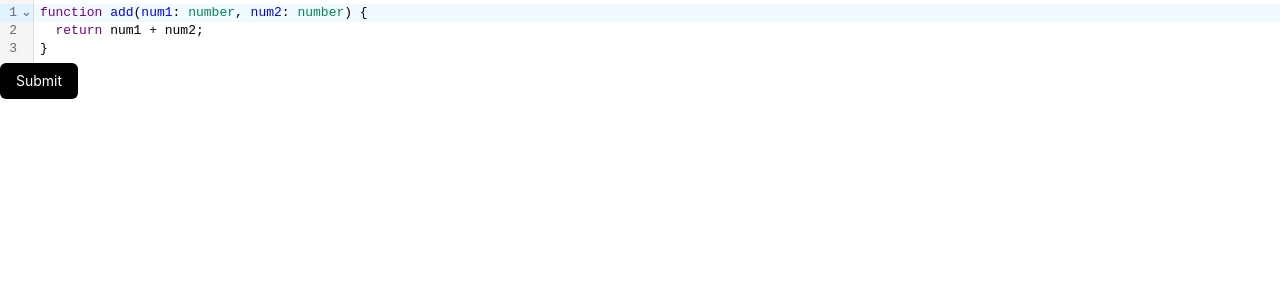
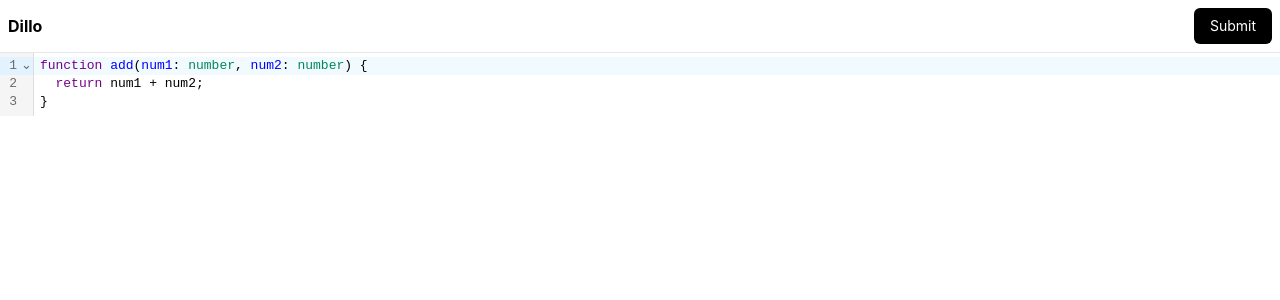
Before and after one commit to unknown/dillo, a React (Vite) app: page / in a window 1280 px wide. Shown: the top 300 px of the page. Built offline with nearby package versions, Linux system fonts and the light colour scheme; no server answers; a web font is replaced by a local one.

Commit message:
Small style improvements

```diff
--- a/src/App.tsx
+++ b/src/App.tsx
@@ -7,8 +7,9 @@ import type { ReactCodeMirrorRef, StateEffect } from "@uiw/react-codemirror";
 import { highlightEffect, highlightField } from "./extensions/highlighter";
 import { astField, updateASTEffect } from "./extensions/ast";
 import type { Highlight } from "./extensions/highlighter";
-import { wordHover } from "./extensions/tooltip";
+import { dilloTooltip } from "./extensions/tooltip";
 import { getASTNodeProbs, getASTNodes } from "./utils/ast";
+import type { ASTNodeWithProbs } from "./utils/ast";
 import { getLogProbs } from "./utils/openai";
 
 const initialCode = `function add(num1: number, num2: number) {
@@ -22,20 +23,9 @@ function App() {
   const refs = useRef<ReactCodeMirrorRef>({});
 
   return (
-    <div className="w-full min-h-screen">
-      <CodeMirror
-        ref={refs}
-        value={code}
-        extensions={[
-          wordHover,
-          highlightField,
-          astField,
-          javascript({ typescript: true }),
-        ]}
-        onChange={(value) => {
-          setCode(value);
-        }}
-      />
+    <div className="w-full min-h-screen flex flex-col">
+      <div className="flex gap-2 items-center justify-between p-2 border-b flex-wrap">
+        <h2 className="font-bold">Dillo</h2>
         <button
           className="bg-black text-white px-4 py-2 rounded-md text-sm"
           disabled={isLoading}
@@ -57,30 +47,22 @@ function App() {
 
             const nodes = getASTNodes(refs.current.view.state);
             const astNodeProbs = getASTNodeProbs(code, nodes, logprobs);
-          const effects: StateEffect<Highlight>[] = [];
-
-          refs.current.view.dispatch({
-            effects: [updateASTEffect.of(astNodeProbs)],
-          });
+            const effects: StateEffect<Highlight | ASTNodeWithProbs[]>[] = [
+              updateASTEffect.of(astNodeProbs),
+            ];
 
             for (const astNodeProb of astNodeProbs) {
               const { node, prob, possible } = astNodeProb;
 
-            const filteredPossible = possible.filter(
-              ([token]) => token.trim().replace(/(\r\n|\n|\r)/gm, "").length > 0
-            );
-
               // TODO: investigate when this happens
-            if (filteredPossible.length === 0 || node.from >= node.to) {
+              if (possible.length === 0 || node.from >= node.to) {
                 console.error(node);
                 continue;
               }
 
               const selectedProb = Math.exp(prob);
-            const maxProb = Math.exp(filteredPossible[0][1]);
+              const maxProb = Math.exp(possible[0][1]);
               const hue = (selectedProb * 120).toString(10);
-
-            console.log(code.substring(node.from, node.to), filteredPossible);
 
               effects.push(
                 highlightEffect.of({
@@ -99,6 +81,20 @@ function App() {
           Submit
         </button>
       </div>
+      <CodeMirror
+        ref={refs}
+        value={code}
+        extensions={[
+          astField,
+          highlightField,
+          dilloTooltip(),
+          javascript({ typescript: true }),
+        ]}
+        onChange={(value) => {
+          setCode(value);
+        }}
+      />
+    </div>
   );
 }
 
--- a/src/extensions/tooltip.ts
+++ b/src/extensions/tooltip.ts
@@ -1,4 +1,4 @@
-import { hoverTooltip } from "@uiw/react-codemirror";
+import { EditorView, hoverTooltip } from "@uiw/react-codemirror";
 
 import { astField } from "./ast";
 import type { ASTNodeWithProbs } from "../utils/ast";
@@ -21,15 +21,19 @@ function getNode(nodes: ASTNodeWithProbs[], pos: number) {
   return null;
 }
 
-export const wordHover = hoverTooltip((view, pos, side) => {
+const tooltipBaseTheme = EditorView.baseTheme({
+  ".cm-tooltip-section.cm-tooltip-cursor": {
+    border: "none",
+    padding: "4px 6px",
+    borderRadius: "4px",
+  },
+});
+
+const wordHover = hoverTooltip((view, pos) => {
   const nodes = view.state.field(astField);
   const node = getNode(nodes, pos);
 
-  if (
-    !node ||
-    (node.node.from == pos && side < 0) ||
-    (node.node.to == pos && side > 0)
-  ) {
+  if (!node) {
     return null;
   }
 
@@ -39,6 +43,7 @@ export const wordHover = hoverTooltip((view, pos, side) => {
     above: true,
     create() {
       const possible = node.possible
+        .slice(0, 10)
         .map(([token, prob]) => {
           const probStr = `${(Math.exp(prob) * 100).toFixed(2)}%`;
           return `<li><code>${token}</code>: ${probStr}</li>`;
@@ -46,8 +51,13 @@ export const wordHover = hoverTooltip((view, pos, side) => {
         .join("\n");
 
       const dom = document.createElement("div");
-      dom.innerHTML = `<ul>${possible}</ul>`;
+      dom.className = "cm-tooltip-cursor";
+      dom.innerHTML = `<p>${node.node.name}</p><ul>${possible}</ul>`;
       return { dom };
     },
   };
 });
+
+export function dilloTooltip() {
+  return [tooltipBaseTheme, wordHover];
+}
```
Lines whose indentation alone changed are shown as unchanged.
